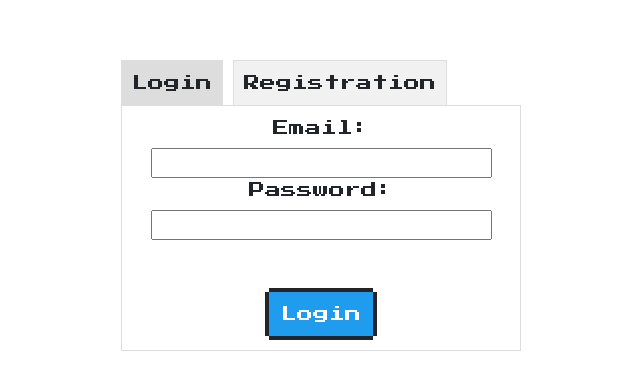
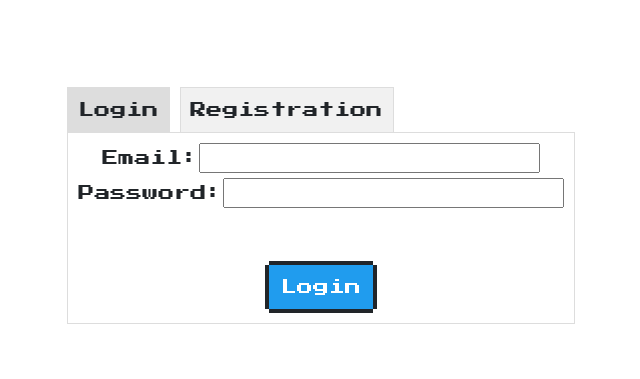
Before and after one commit to Lawrencesdayoff/TavernTextQuest-IdleRpg, a React (Vite) app in the folder client/: page / in a window 1280 px wide. Shown: the part 195-574 px from the top of the page, without its empty margins (319-959 px from the left). Built offline with nearby package versions, Linux system fonts and the light colour scheme.

Commit message:
modified:   client/src/App.css 	modified:   client/src/views/ActiveQuestsFolder/ActiveQuest.jsx

```diff
--- a/client/src/App.css
+++ b/client/src/App.css
@@ -1,6 +1,7 @@
 
 #root {
   max-width: 1280px;
+  max-height: 720px;
   margin: 0 auto;
   padding: 2rem;
   text-align: center;
@@ -88,8 +89,9 @@ td, th {
   display: flex;
 
   justify-content: center;
-}.tabs-container {
-  width: 400px;
+}
+.tabs-container {
+  width: 100%;
   margin: 20px auto;
 }
 
@@ -113,6 +115,14 @@ td, th {
 .tab-content {
   border: 1px solid #ddd;
   padding: 10px;
+  height: 100%;;
+  width: 100%;
+}
+.tab-content-activequest {
+  border: 1px solid #ddd;
+  padding: 10px;
+  height: 100%;;
+  width: 100%;
 }
 .scrollable-div-container-quests{
   border: 1px black;
@@ -192,3 +202,19 @@ justify-content: space-around;
   display: inline;
   float: left;
 }
+
+.active-quest-ticker{
+  width: 100%;
+  height: 500px;
+ padding: 20px;
+ display: flex;
+
+ justify-content: center;
+}
+.active-quest-HUD{
+width: 50%;
+height: 100%;
+display: flex;
+align-items: center;
+flex-direction: column;
+}
--- a/client/src/views/ActiveQuestsFolder/ActiveQuest.jsx
+++ b/client/src/views/ActiveQuestsFolder/ActiveQuest.jsx
@@ -237,7 +237,7 @@ const ActiveQuest = (props) => {
             <div class = "col"><AbandonQuestButton id = {characterid} /></div>
           </div>
         <div className = "dashboard-content">
-            <div class = "dashboard-quest-column">
+            <div class = "active-quest-HUD">
                 <Timer hours = {hours} minutes = {minutes} seconds = {seconds}/>
 
                 <CharacterHUD image = {characterdata.PC_image} firstname = {characterdata.PC_firstname} lastname = {characterdata.PC_lastname}
@@ -248,7 +248,7 @@ const ActiveQuest = (props) => {
 
                 <ButtonToDashboard/>
             </div>
-            <div class = "dashboard-char-column">
+            <div class = "active-quest-ticker">
                 <Tabs tabs = {tabData} content = {tabData.content} onChangeTab={handleQuestChatTabs} activeTab={activeTab}/>
             </div>
       </div>
```
